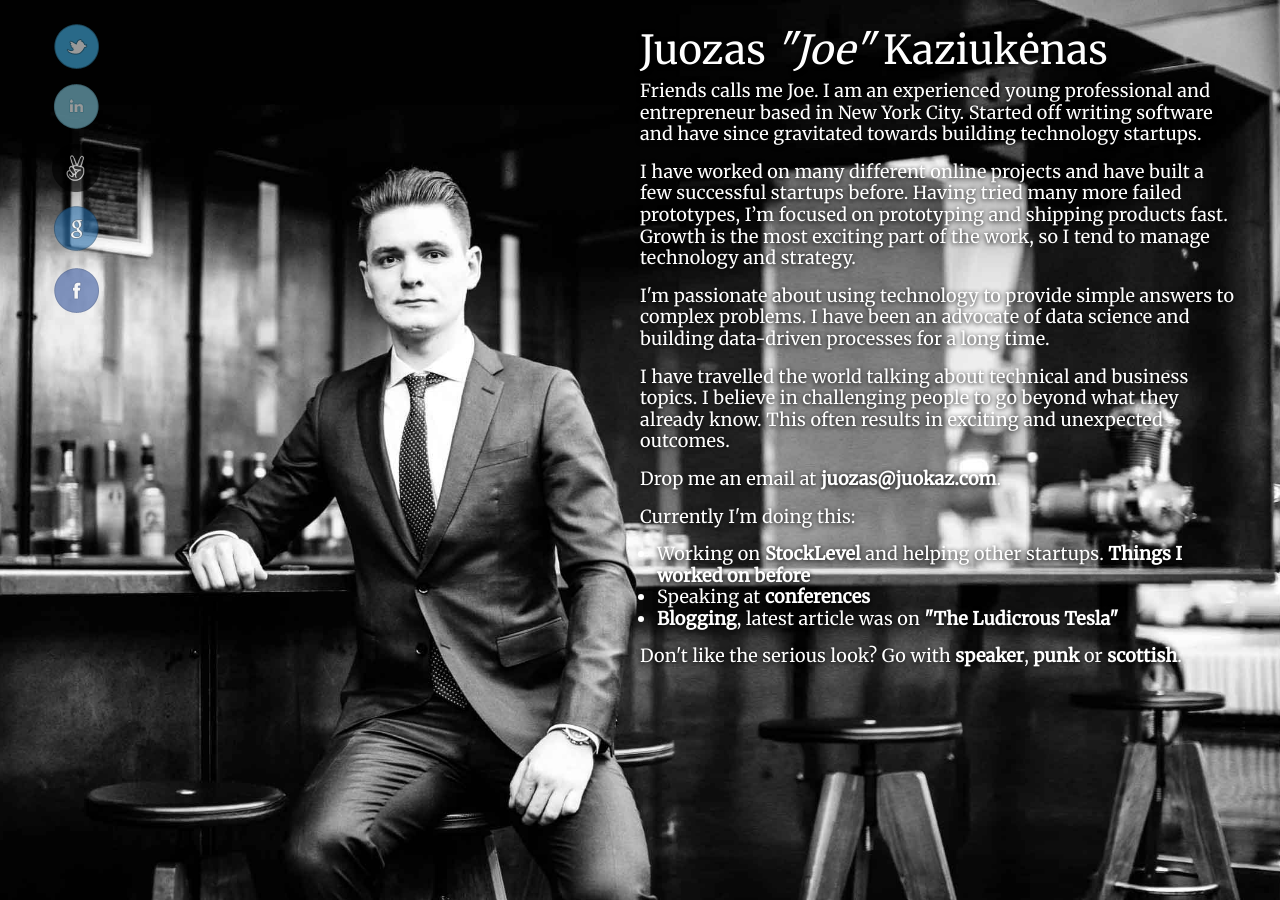
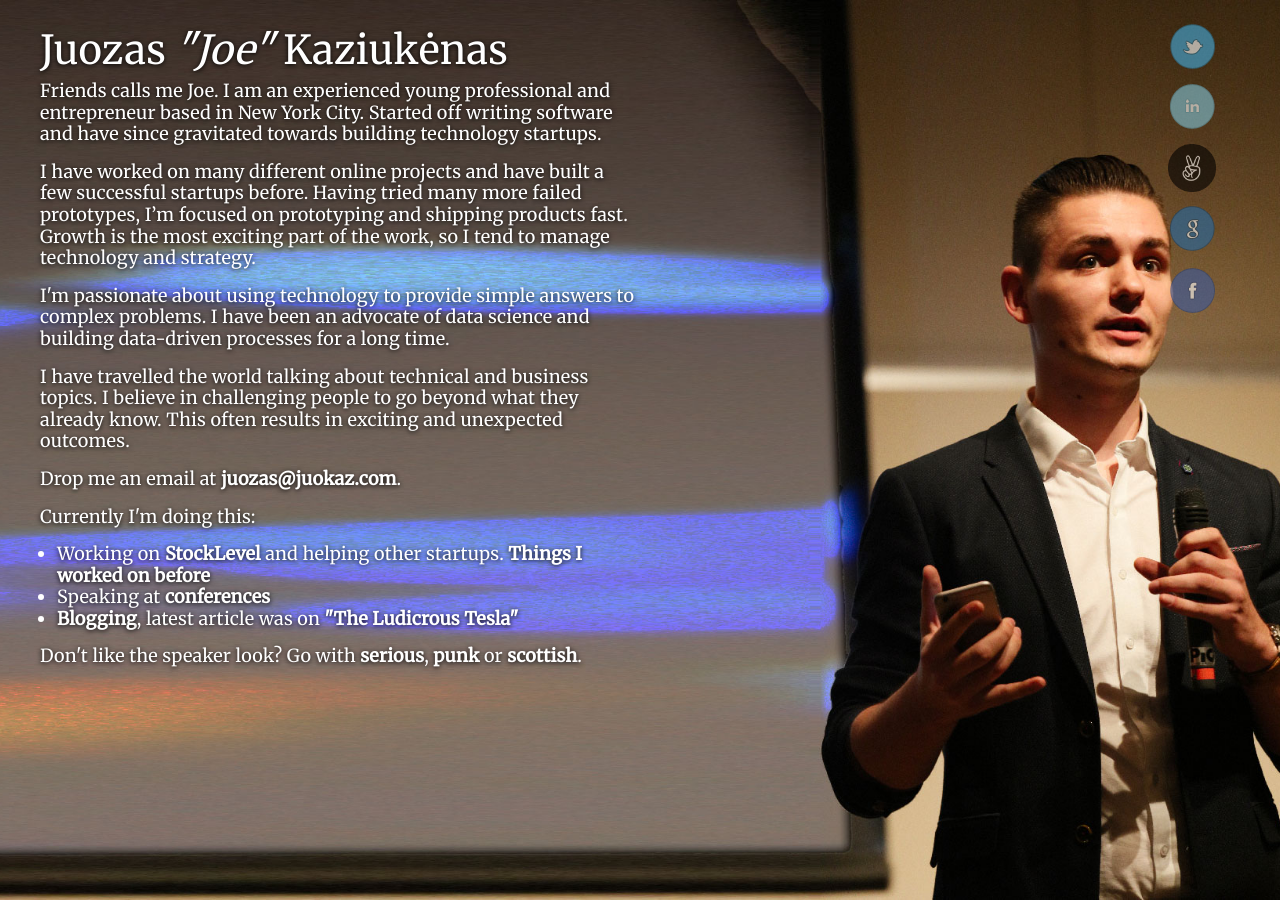
Before and after one commit to juokaz/juokaz.com, a Jekyll site: the page built from index.html, in a window 1280 px wide. Built offline with Jekyll 4.4.1, drawn with Linux system fonts in a browser that asks for light colours.

Commit message:
Updated speaker picture

```diff
--- a/index.html
+++ b/index.html
@@ -4,7 +4,7 @@ index_page: true
 ---
 
 <div id="about">
-    <div id="image" style="background-image: url('images/juozas-serious.jpg?{{ site.time | date: '%s' }}')">
+    <div id="image" style="background-image: url('images/juozas-speaker.jpg?{{ site.time | date: '%s' }}')">
     </div>
 
     <h1>Juozas <em>"Joe"</em> Kaziukėnas</h1>
--- a/style.css
+++ b/style.css
@@ -77,8 +77,8 @@ ul#connect{ margin-left: 0; width: 60px; position: fixed; right: 52px; top: 22px
 #connect a:hover{text-decoration: none;opacity:0.9;border-style: none;}
 #connect img {border:none; margin-bottom:5px; width: 48px; height: 48px;}
 
-#serious #about, #speaker #about { margin: 0 20px 0 auto !important; }
-#serious ul#connect, #speaker ul#connect { right: none; left: 52px; }
+#serious #about { margin: 0 20px 0 auto !important; }
+#serious ul#connect { right: none; left: 52px; }
 
 #speaker #go-speaker {display: inline;}
 #speaker #go-punk, #speaker #go-scottish, #speaker #go-serious {display: none;}
```
Also changed, not shown: other parts of index.html (+1 -1 lines), images/juozas-speaker.jpg, images/juozas.jpg.
